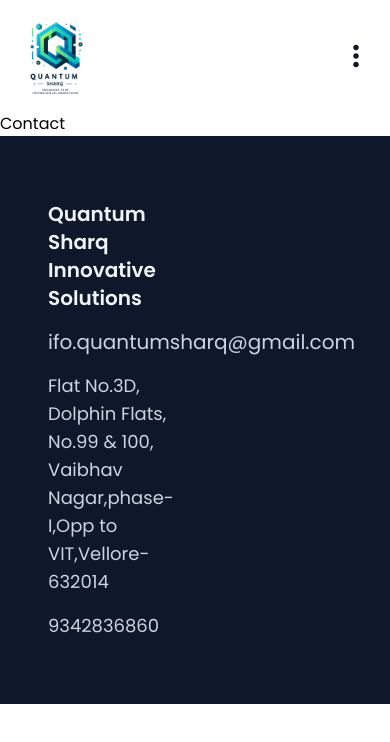
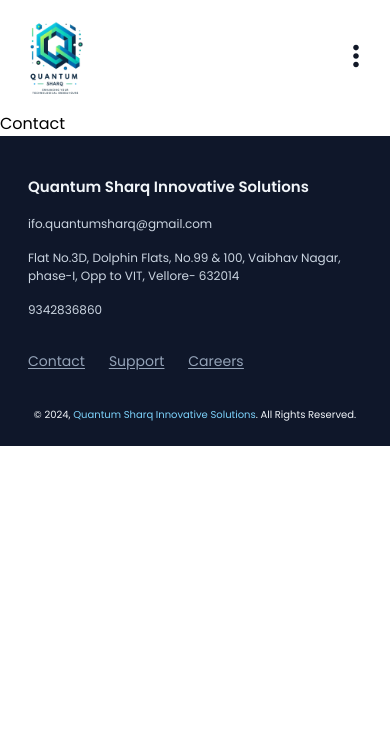
Before and after one commit to svivek19/office-website, a React (Vite) app: page /contact in a window 390 px wide. Shown: the top 742 px of the page. Built offline with nearby package versions, Linux system fonts and the light colour scheme.

Commit message:
feat: responsive footer

```diff
--- a/src/components/Footer.jsx
+++ b/src/components/Footer.jsx
@@ -1,21 +1,59 @@
 import React from "react";
 
 const Footer = () => {
+  const updateYear = () => {
+    return new Date().getFullYear();
+  };
+
   return (
-    <div className="bg-slate-900 flex flex-col space-y-4 text-slate-100 px-8 py-12">
-      <div className="p-4 flex flex-col space-y-4 w-1/2">
-        <h1 className="text-xl font-semibold">
-          Quantum Sharq Innovative Solutions
-        </h1>
-        <p className="text-xl text-slate-300">ifo.quantumsharq@gmail.com</p>
-        <p className="text-slate-300 text-lg">
-          Flat No.3D, Dolphin Flats, No.99 & 100, Vaibhav Nagar,phase-I,Opp to
-          VIT,Vellore- 632014
-        </p>
-        <p className="text-slate-300 text-lg">9342836860 </p>
-        {/* right contact,  */}
+    <div className="bg-slate-900 text-slate-100 px-3 md:px-8 py-6 md:py-12 selection:text-gray-900">
+      <div className="block md:flex justify-between items-center">
+        <div className="p-4 flex flex-col space-y-4 w-full md:w-1/2">
+          <h1 className="text-[15px] md:text-lg font-semibold">
+            Quantum Sharq Innovative Solutions
+          </h1>
+          <p className="text-[12px] md:text-[15px] text-slate-300">
+            ifo.quantumsharq@gmail.com
+          </p>
+          <p className="text-slate-300 text-[12px] md:text-[15px]">
+            Flat No.3D, Dolphin Flats, No.99 & 100, Vaibhav Nagar, phase-I, Opp
+            to VIT, Vellore- 632014
+          </p>
+          <p className="text-slate-300 text-[12px] md:text-[15px]">
+            9342836860{" "}
+          </p>
+        </div>
+        <div className="flex  p-4 md:p-0 justify-start space-x-6 text-slate-400 text-sm underline underline-offset-2 ">
+          <a
+            href="#"
+            className="hover:text-sky-600 transition-all duration-500"
+          >
+            Contact
+          </a>
+          <a
+            href="#"
+            className="hover:text-sky-600 transition-all duration-500"
+          >
+            Support
+          </a>
+          <a
+            href="#"
+            className="hover:text-sky-600 transition-all duration-500"
+          >
+            Careers
+          </a>
+        </div>
       </div>
       {/* copyrights */}
+      <div className="flex justify-center mt-5 text-[10px] md:text-[14px]">
+        <h4>
+          © {updateYear()},{" "}
+          <span className="text-sky-300">
+            Quantum Sharq Innovative Solutions
+          </span>
+          . All Rights Reserved.
+        </h4>
+      </div>
     </div>
   );
 };
```
